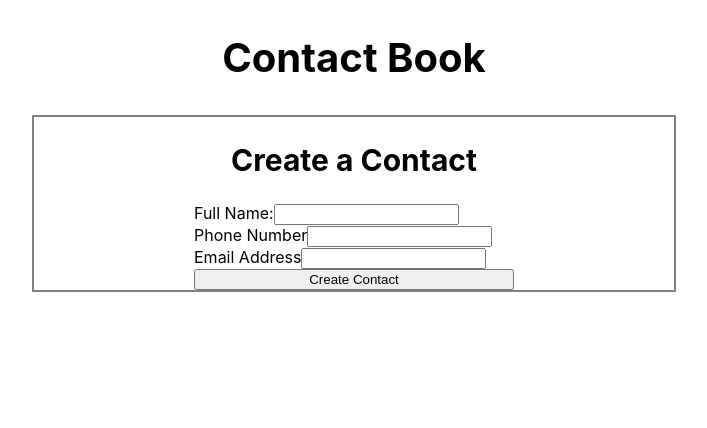
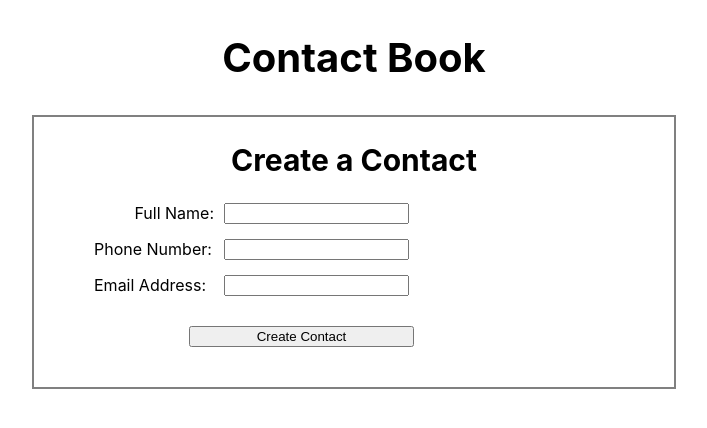
Before and after one commit to adifonzo/address-book, a React (Create React App) app: page / in a window 1280 px wide. Shown: the top 428 px of the page, without its empty margins (286-993 px from the left). Built offline with nearby package versions, Linux system fonts and the light colour scheme; no server answers; the database is empty.

Commit message:
missed last few commits but added lots of javascript and JSX to create contact component, as well as linked firebase with my react app

```diff
--- a/src/App.css
+++ b/src/App.css
@@ -18,6 +18,25 @@ form {
   display: flex;
   flex-direction: column;
   width: 50%;
-  margin: auto;
+  margin-left: 60px;
+}
 
+.formFlex {
+  display: flex;
+  padding-bottom: 15px;
 }
+
+label {
+  min-width: 120px;
+  padding-right: 10px;
+}
+
+.name {
+  text-align: end;
+}
+
+button {
+  margin-left: 95px;
+  margin-bottom: 40px;
+  margin-top: 15px;
+}
--- a/src/components/CreateContact.js
+++ b/src/components/CreateContact.js
@@ -56,22 +56,22 @@ const CreateContact = () => {
              <div className="formContainer">
                 <h2>Create a Contact</h2>
                 <form action="submit" onSubmit={ handleSubmit }>
-                    <div className="nameFlex">
-                        <label htmlFor="name">Full Name:</label>
+                    <div className="formFlex">
+                        <label className="name">Full Name:</label>
                         <input
                         type="text"
                         onChange={handleNameInputChange}
                         />
                     </div>
-                    <div className="phoneFlex">
-                        <label className="number">Phone Number</label>
+                    <div className="formFlex">
+                        <label className="number">Phone Number:</label>
                         <input
                         type="text"
                         onChange={handleNumberInputChange}
                         />
                     </div>
-                    <div className="emailFlex">
-                        <label htmlFor="email">Email Address</label>
+                    <div className="formFlex">
+                        <label className="email">Email Address:</label>
                         <input
                         type="text"
                         onChange={handleEmailInputChange}
```
